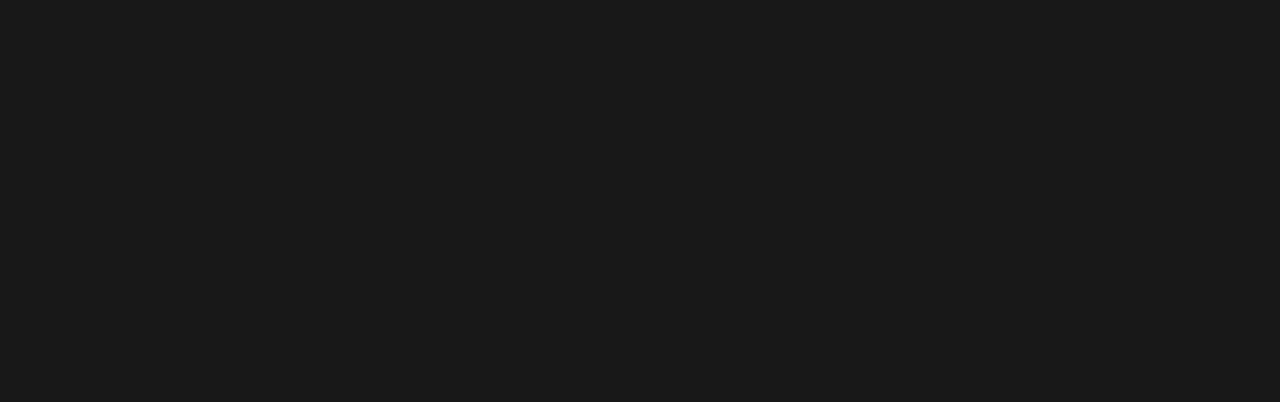
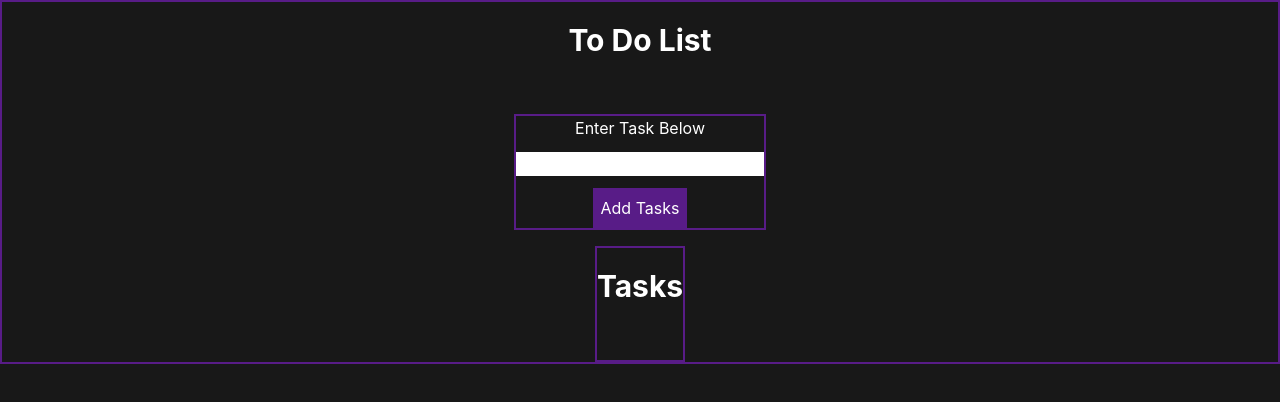
Before and after one commit to Killdroid2342/to-do-list, a React (Create React App) app: page / in a window 1280 px wide. Shown: the top 402 px of the page. Built offline with nearby package versions, Linux system fonts and the light colour scheme; the HTML template or start-up script is replaced by a standard one.

Commit message:
added prev logic

```diff
--- a/src/To-Do-List/ToDoList.js
+++ /dev/null
@@ -1,7 +0,0 @@
-import React from 'react';
-
-const ToDoList = () => {
-  return <div></div>;
-};
-
-export default ToDoList;
--- a/src/To-Do-List/ToDoListForm.js
+++ b/src/To-Do-List/ToDoListForm.js
@@ -1,7 +1,57 @@
-import React from 'react';
+import React, { useState, useRef } from 'react';
+import { v4 } from 'uuid';
 
 const ToDoListForm = () => {
-  return <div></div>;
+  const inRef = useRef();
+  const [add, setAdd] = useState([]);
+
+  const click = (e) => {
+    e.preventDefault();
+
+    const val = inRef.current.value;
+    if (val === '') return;
+    setAdd((pre) => {
+      return [...pre, val];
+    });
+
+    inRef.current.value = '';
+  };
+
+  // deleting tasks
+
+  const test = () => {
+    console.log(add.indexOf(add));
+  };
+  return (
+    <React.Fragment>
+      <div className='center'>
+        <form onSubmit={click}>
+          <h1 className='header text-center'>To Do List</h1>
+          <div className='center mb-4 '>
+            <p className='text-white mb-3'>Enter Task Below</p>
+            <input ref={inRef} type='text' className='mb-3' />
+            <button type='submit' className='button'>
+              Add Tasks
+            </button>
+          </div>
+        </form>
+        <div className='center'>
+          <h2 className='header'>Tasks</h2>
+          {add.map((adds) => (
+            <li
+              className='text-white text-base mb-12 font-bold list-none'
+              key={v4()}
+            >
+              {adds}
+              <button onClick={test} className='button ml-5 mr-5'>
+                Delete
+              </button>
+            </li>
+          ))}
+        </div>
+      </div>
+    </React.Fragment>
+  );
 };
 
 export default ToDoListForm;
```
